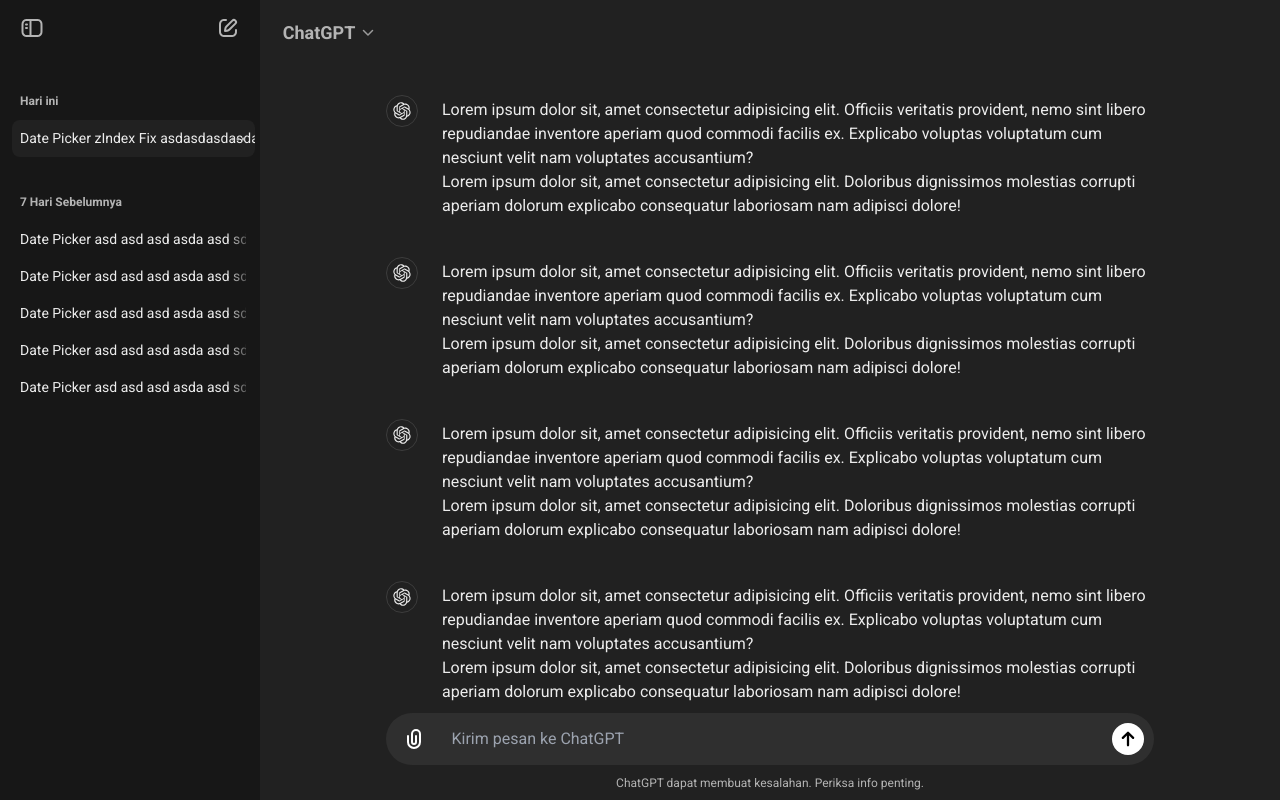
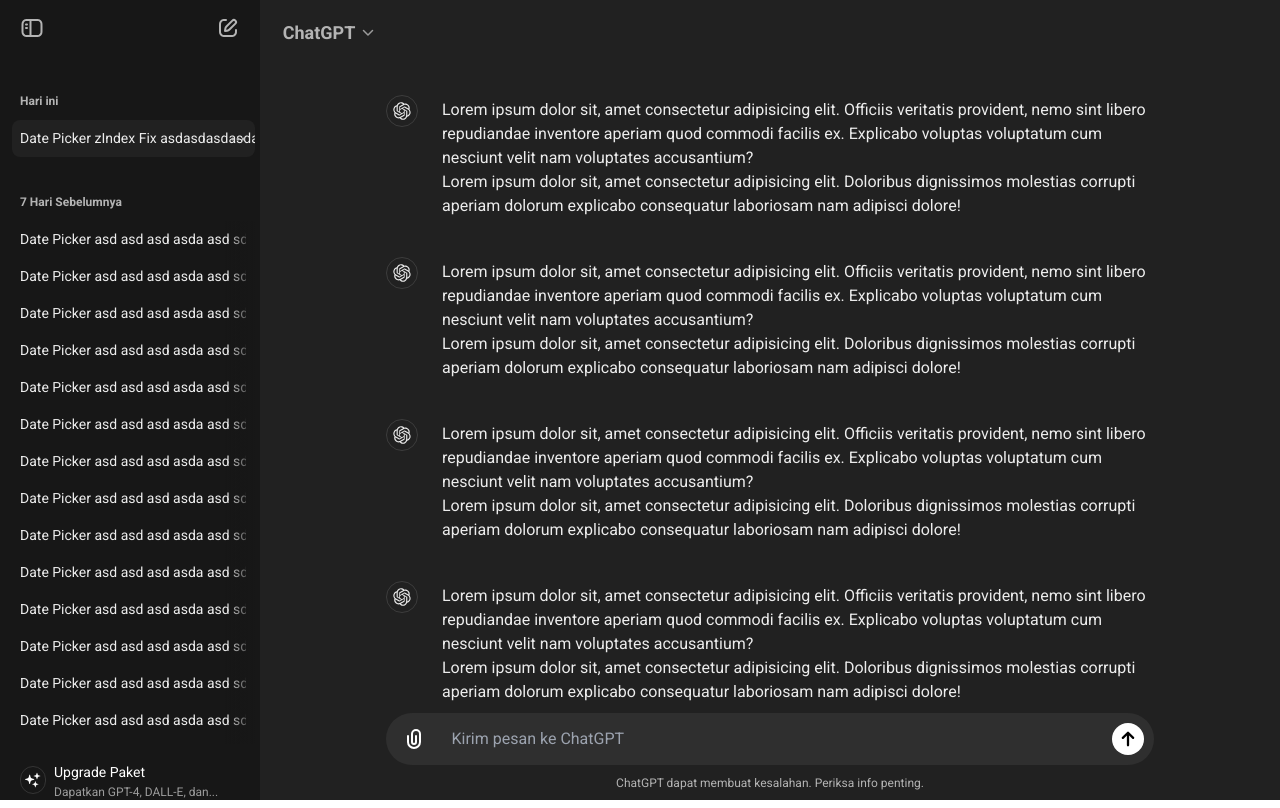
Before and after one commit to AlvitoDian/NextJS-Clone-ChatGPT, a Next.js app: page / in a window 1280 px wide. Built offline with nearby package versions, Linux system fonts and the light colour scheme.

Commit message:
feat: pop up pricing

```diff
--- a/src/app/page.tsx
+++ b/src/app/page.tsx
@@ -1,12 +1,14 @@
 import Image from "next/image";
 import Sidebar from "@/components/Sidebar";
 import Content from "@/components/Content";
+import PricingCard from "@/components/PricingCard";
 
 export default function Home() {
   return (
     <main className="flex">
       <Sidebar />
       <Content />
+      {/*      <PricingCard /> */}
     </main>
   );
 }
--- /dev/null
+++ b/src/components/PricingCard.tsx
@@ -0,0 +1,12 @@
+export default function PricingCard() {
+  return (
+    <div className="fixed inset-0 flex items-center justify-center bg-black bg-opacity-50 z-[999]">
+      <div className="bg-white p-[50px] rounded shadow-lg">
+        <span>ANJAY</span>
+        <button className="absolute top-2 right-2 text-gray-600">
+          &times;
+        </button>
+      </div>
+    </div>
+  );
+}
--- a/src/components/Sidebar.tsx
+++ b/src/components/Sidebar.tsx
@@ -15,6 +15,15 @@ export default function Sidebar() {
   const conversationRef = useRef(null);
   const popUpRef = useRef(null);
   const [isHoverLocation, setIsHoverLocation] = useState(0);
+  const [showPricing, setShowPricing] = useState(false);
+
+  const handleOpenPricing = () => {
+    setShowPricing(true);
+  };
+
+  const handleClosePricing = () => {
+    setShowPricing(false);
+  };
 
   const handlePopUpOption = (event) => {
     const { clientX, clientY } = event;
@@ -79,7 +88,7 @@ export default function Sidebar() {
         </div>
         {/* Icon Top End */}
 
-        {/* Conversation Option */}
+        {/* Conversation */}
         <div className="flex-col pt-[20px] ml-[12px] mr-[5px] flex-none h-[86vh] overflow-auto">
           <div>
             <div className="pl-[8px] pr-[8px] pb-[8px] pt-[12px]">
@@ -130,9 +139,113 @@ export default function Sidebar() {
             <div ref={conversationRef} onClick={handlePopUpOption}>
               <ConversationTitle />
             </div>
+            <div ref={conversationRef} onClick={handlePopUpOption}>
+              <ConversationTitle />
+            </div>
+            <div ref={conversationRef} onClick={handlePopUpOption}>
+              <ConversationTitle />
+            </div>
+            <div ref={conversationRef} onClick={handlePopUpOption}>
+              <ConversationTitle />
+            </div>
+            <div ref={conversationRef} onClick={handlePopUpOption}>
+              <ConversationTitle />
+            </div>
+            <div ref={conversationRef} onClick={handlePopUpOption}>
+              <ConversationTitle />
+            </div>
+            <div ref={conversationRef} onClick={handlePopUpOption}>
+              <ConversationTitle />
+            </div>
+            <div ref={conversationRef} onClick={handlePopUpOption}>
+              <ConversationTitle />
+            </div>
+            <div ref={conversationRef} onClick={handlePopUpOption}>
+              <ConversationTitle />
+            </div>
+            <div ref={conversationRef} onClick={handlePopUpOption}>
+              <ConversationTitle />
+            </div>
+            <div ref={conversationRef} onClick={handlePopUpOption}>
+              <ConversationTitle />
+            </div>
+            <div ref={conversationRef} onClick={handlePopUpOption}>
+              <ConversationTitle />
+            </div>
+            <div ref={conversationRef} onClick={handlePopUpOption}>
+              <ConversationTitle />
+            </div>
+            <div ref={conversationRef} onClick={handlePopUpOption}>
+              <ConversationTitle />
+            </div>
+            <div ref={conversationRef} onClick={handlePopUpOption}>
+              <ConversationTitle />
+            </div>
+            <div ref={conversationRef} onClick={handlePopUpOption}>
+              <ConversationTitle />
+            </div>
+            <div ref={conversationRef} onClick={handlePopUpOption}>
+              <ConversationTitle />
+            </div>
+            <div ref={conversationRef} onClick={handlePopUpOption}>
+              <ConversationTitle />
+            </div>
+            <div ref={conversationRef} onClick={handlePopUpOption}>
+              <ConversationTitle />
+            </div>
           </div>
         </div>
-        {/* Conversation Option */}
+        {/* Conversation End */}
+
+        {/* Bottom Pricing */}
+        <div
+          className="hover:bg-[#212121] rounded-[8px] mt-[8px] mx-[12px] mb-[8px] py-[8px] px-[8px] cursor-pointer"
+          onClick={handleOpenPricing}
+        >
+          <div className="flex items-center">
+            <div className="mr-[8px] w-[26px] h-[28px] rounded-full border-[1px] border-[#353535] flex justify-center items-center">
+              <svg
+                xmlns="http://www.w3.org/2000/svg"
+                width="16"
+                height="16"
+                fill="none"
+                viewBox="0 0 24 24"
+              >
+                <path
+                  fill="#ffffff"
+                  d="M6.394 4.444c.188-.592 1.024-.592 1.212 0C8.4 8.9 9.1 9.6 13.556 10.394c.592.188.592 1.024 0 1.212C9.1 12.4 8.4 13.1 7.606 17.556c-.188.592-1.024.592-1.212 0C5.6 13.1 4.9 12.4.444 11.606c-.592-.188-.592-1.024 0-1.212C4.9 9.6 5.6 8.9 6.394 4.444m8.716 9.841a.41.41 0 0 1 .78 0c.51 2.865.96 3.315 3.825 3.826.38.12.38.658 0 .778-2.865.511-3.315.961-3.826 3.826a.408.408 0 0 1-.778 0c-.511-2.865-.961-3.315-3.826-3.826a.408.408 0 0 1 0-.778c2.865-.511 3.315-.961 3.826-3.826Zm2.457-12.968a.454.454 0 0 1 .866 0C19 4.5 19.5 5 22.683 5.567a.454.454 0 0 1 0 .866C19.5 7 19 7.5 18.433 10.683a.454.454 0 0 1-.866 0C17 7.5 16.5 7 13.317 6.433a.454.454 0 0 1 0-.866C16.5 5 17 4.5 17.567 1.317"
+                />
+              </svg>
+            </div>
+            <div className="flex-col">
+              <div>
+                <span className="text-white font-roboto-regular text-[14px]">
+                  Upgrade Paket
+                </span>
+              </div>
+              <div>
+                <p className="text-[#9b9b9b] text-[12px] leading-[16px]">
+                  Dapatkan GPT-4, DALL-E, dan...
+                </p>
+              </div>
+            </div>
+          </div>
+        </div>
+
+        {showPricing && (
+          <div className="absolute inset-0 flex items-center justify-center bg-black bg-opacity-50 z-[999] ">
+            <div className="bg-white p-[50px] rounded shadow-lg w-[1024px] h-[614px]">
+              <span>ANJAY</span>
+              <button
+                className="absolute top-2 right-2 text-gray-600"
+                onClick={handleClosePricing}
+              >
+                &times;
+              </button>
+            </div>
+          </div>
+        )}
+        {/* Bottom Pricing End */}
 
         {/* Pop up Option */}
         <div
@@ -200,7 +313,7 @@ export default function Sidebar() {
             </div>
           </div>
         </div>
-        {/* Pop up Option */}
+        {/* Pop up Option End */}
       </div>
     </div>
   );
```
